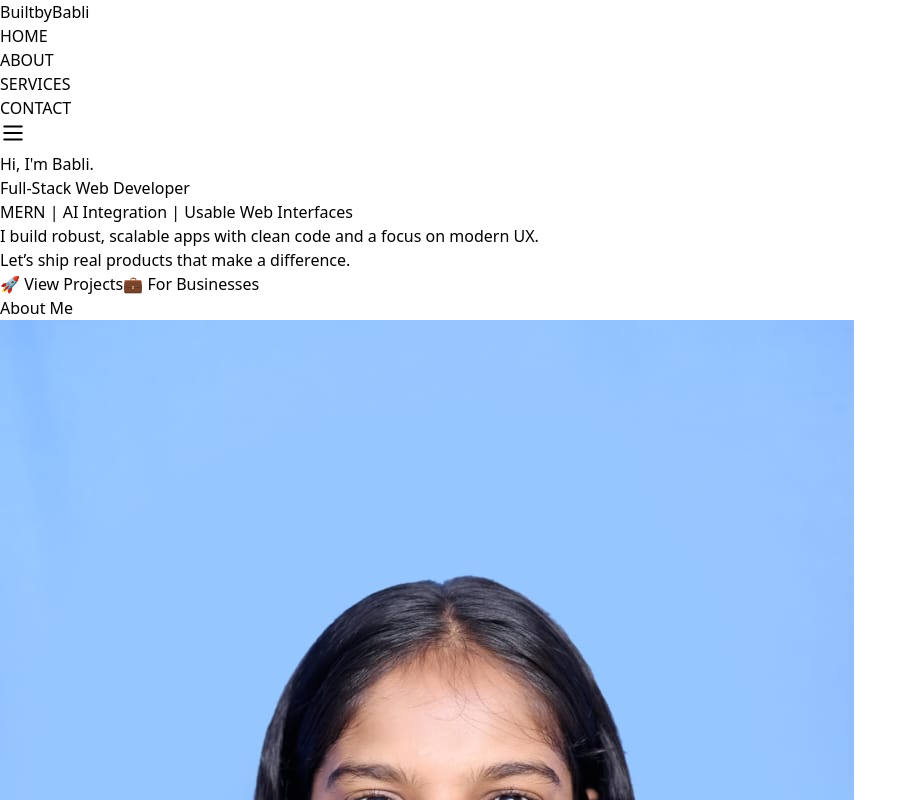
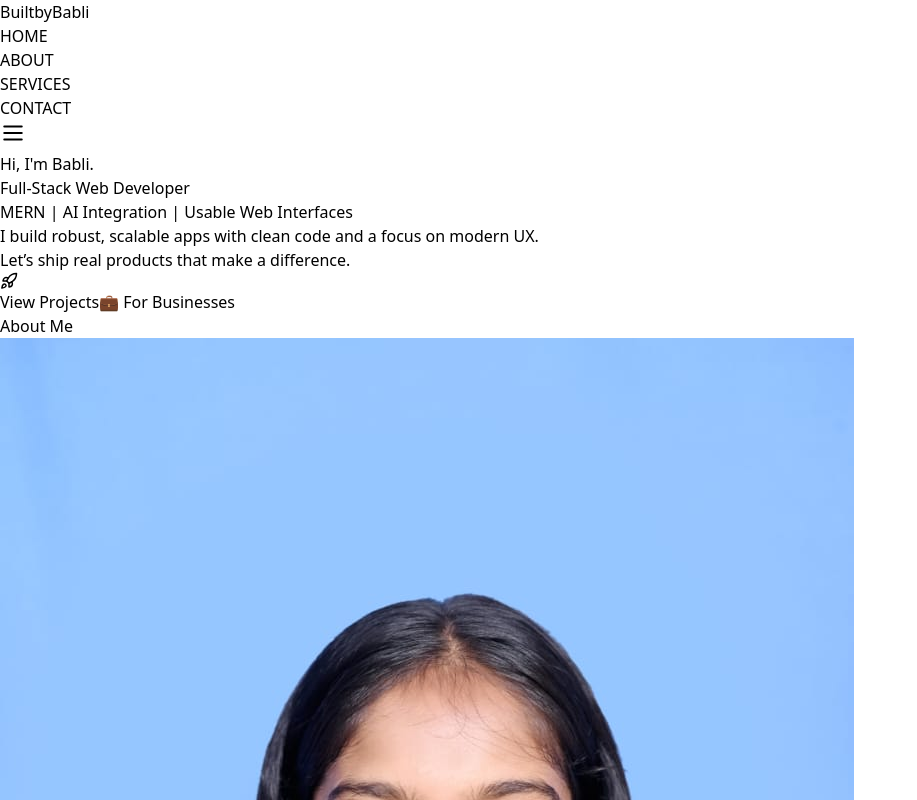
Before and after one commit to Madebydev-Babli/Portfolio, a React (Vite) app: page / in a window 1280 px wide. Shown: the top 800 px of the page, without its empty margins (0-917 px from the left). Built offline with nearby package versions, Linux system fonts and the light colour scheme.

Commit message:
Update Home.jsx

```diff
--- a/src/assets/components/Home.jsx
+++ b/src/assets/components/Home.jsx
@@ -44,11 +44,17 @@ const Home = () => {
 
         {/* CTA Button */}
         <div className="flex gap-4 flex-wrap justify-center">
-  <NavLink to="/project">
-    <motion.button className="...">
-      🚀 View Projects
-    </motion.button>
-  </NavLink>
+   <NavLink to="/project" className="inline-block">
+          <motion.button
+            whileHover={{ scale: 1.05, boxShadow: "0 0 15px #22d3ee88" }}
+            whileTap={{ scale: 0.96 }}
+            transition={{ type: "spring", stiffness: 340 }}
+            className="flex items-center gap-2 bg-cyan-500 hover:bg-cyan-600 transition px-5 py-2.5 rounded-full font-semibold text-base shadow-lg outline-none focus:ring-2 focus:ring-green-400"
+            aria-label="View Projects"
+          >
+            <Rocket size={18} /> View Projects
+          </motion.button>
+        </NavLink>
 
   <NavLink to="/service">
     <motion.button
```
